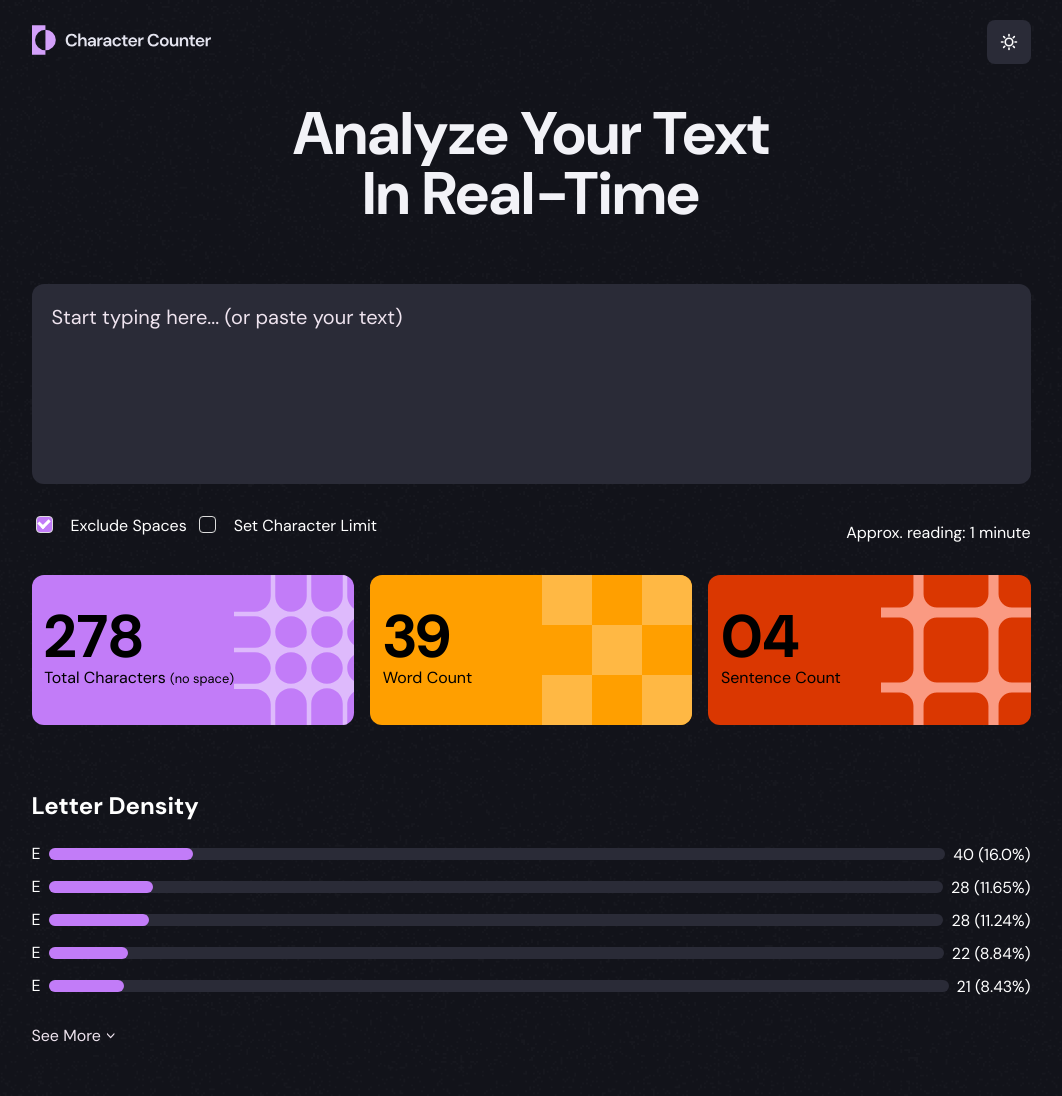
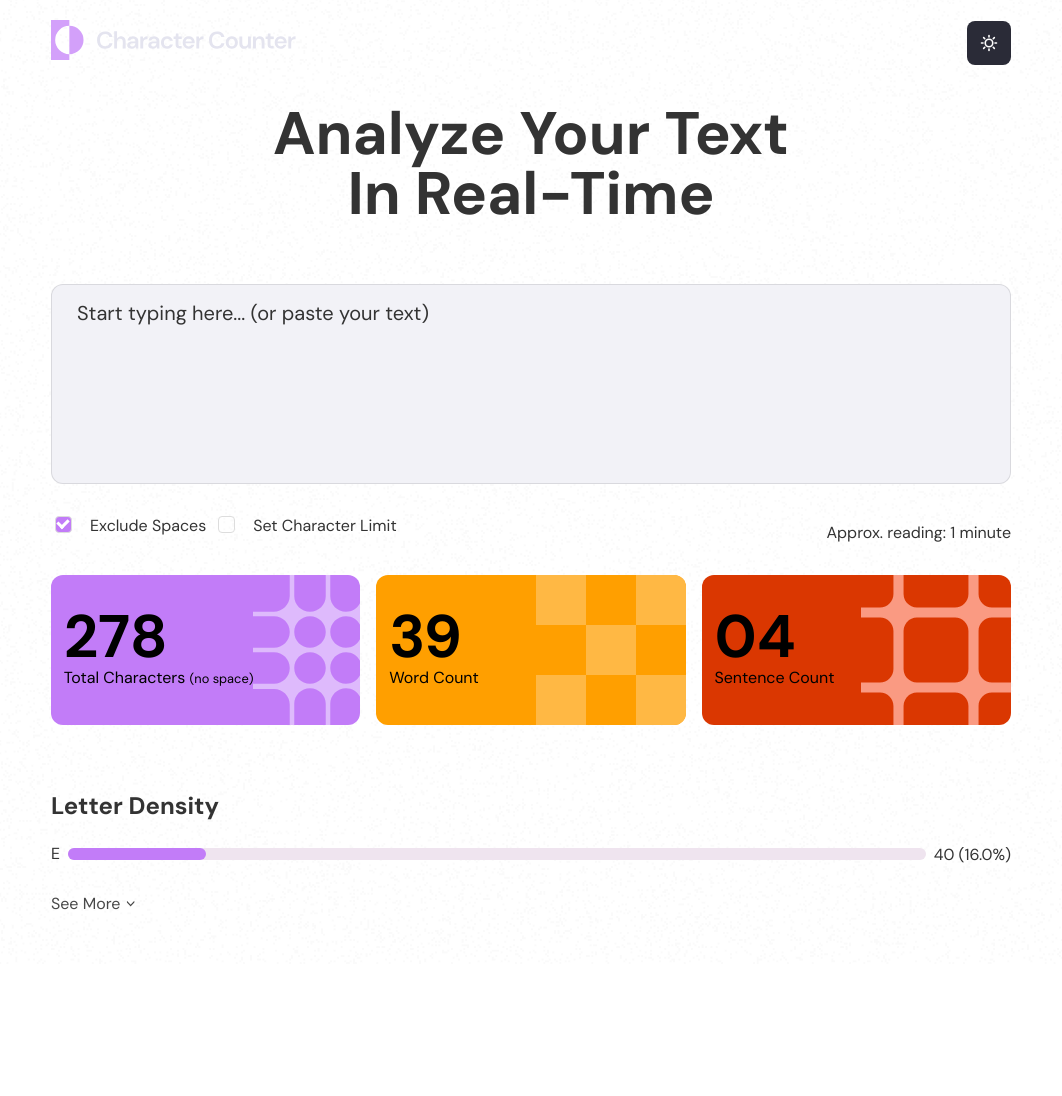
Before and after one commit to Malik825/amalitec_character_counter_project, a plain HTML site: page index.html in a window 1280 px wide. Shown: the whole page, without its empty margins (109-1171 px from the left). After the commit the page ends 964 px from the top, so only its background shows below. Drawn offline with Linux system fonts and the light colour scheme; files whose address does not match are found by name.

Commit message:
restructured html markup and the styles for the light and dark theme

```diff
--- a/index.html
+++ b/index.html
@@ -18,7 +18,7 @@
     <link rel="stylesheet" href="scss/style.css" />
     <title>Frontend Mentor | Character Counter</title>
   </head>
-  <body>
+  <body class="light-theme">
     <!-- Header -->
     <header class="header">
       <div class="container">
@@ -60,15 +60,21 @@
               <div class="control">
                 <label class="custom-checkbox">
                   Exclude Spaces
-                  <input type="checkbox" checked />
+                  <input type="checkbox" checked id="exclude-spaces" />
                   <span class="checkmark"></span>
                 </label>
               </div>
-              <div class="control">
+              <div class="control char-limit">
                 <label class="custom-checkbox">
                   <input type="checkbox" />
                   <span class="checkmark"></span>
                   Set Character Limit
+                  <input
+                    type="number"
+                    class="limit-input"
+                    id="character-limit"
+                    placeholder="0"
+                  />
                 </label>
               </div>
             </div>
@@ -80,7 +86,7 @@
           <div class="grid">
             <article class="result">
               <div class="result-text">
-                <h2>278</h2>
+                <h2 id="character-count">278</h2>
                 <p>Total Characters <span>(no space)</span></p>
               </div>
               <div class="bg">
@@ -92,7 +98,7 @@
             </article>
             <article class="result">
               <div class="result-text">
-                <h2>39</h2>
+                <h2 id="word-count">39</h2>
                 <p>Word Count</p>
               </div>
               <img
@@ -102,7 +108,7 @@
             </article>
             <article class="result">
               <div class="result-text">
-                <h2>04</h2>
+                <h2 id="sentence-count">04</h2>
                 <p>Sentence Count</p>
               </div>
               <img
@@ -118,37 +124,12 @@
               <div class="progress row align">
                 <span>E</span>
                 <div class="progress-bar">
-                  <div class="progress-width" style="width: 16.06%"></div>
+                  <div
+                    class="progress-width"
+                    style="width: 16.06%;"
+                  ></div>
                 </div>
                 <div class="progress-text">40 (16.0%)</div>
-              </div>
-              <div class="progress row align">
-                <span>E</span>
-                <div class="progress-bar">
-                  <div class="progress-width" style="width: 11.65%"></div>
-                </div>
-                <div class="progress-text">28 (11.65%)</div>
-              </div>
-              <div class="progress row align">
-                <span>E</span>
-                <div class="progress-bar">
-                  <div class="progress-width" style="width: 11.24%"></div>
-                </div>
-                <div class="progress-text">28 (11.24%)</div>
-              </div>
-              <div class="progress row align">
-                <span>E</span>
-                <div class="progress-bar">
-                  <div class="progress-width" style="width: 8.84%"></div>
-                </div>
-                <div class="progress-text">22 (8.84%)</div>
-              </div>
-              <div class="progress row align">
-                <span>E</span>
-                <div class="progress-bar">
-                  <div class="progress-width" style="width: 8.43%"></div>
-                </div>
-                <div class="progress-text">21 (8.43%)</div>
               </div>
             </div>
             <button
@@ -161,5 +142,6 @@
         </div>
       </section>
     </main>
+    <script src="./js/main.js"></script>
   </body>
 </html>
--- a/scss/style.scss
+++ b/scss/style.scss
@@ -1,275 +1,214 @@
-*{
+@import url('https://fonts.googleapis.com/css2?family=DM+Sans:ital,opsz,wght@0,9..40,100..1000;1,9..40,100..1000&family=Noto+Sans:ital,wght@0,100..900;1,100..900&family=Outfit:wght@100..900&family=Poppins:ital,wght@0,100;0,200;0,300;0,400;0,500;0,600;0,700;0,800;0,900;1,100;1,200;1,300;1,400;1,500;1,600;1,700;1,800;1,900&display=swap');
+
+* {
     margin: 0;
-    padding:0;
+    padding: 0;
     box-sizing: border-box;
     list-style: none;
     text-decoration: none;
+    font-family: 'DM Sans', "Poppins";
 }
 
-$bg-dark:#12131A;
-body{
+
+body {
     background: url('../assets/images/bg-dark-theme.png') no-repeat center center / cover;
-    color:#fff;
-    font-family: 'DM Sans', sans-serif;
+    color: #fff;
+    font-family: 'DM Sans', "Poppins";
+    transition: background-color 0.3s ease, color 0.3s ease;
+}
+
+body.light-theme {
+    background: url('../assets/images/bg-light-theme.png') no-repeat center center / cover;
+    color: #333 !important;
+
+    .text-input {
+        background: rgb(242, 242, 247);
+        color: #333;
+        border: 1px solid rgba(0,0,0, 0.1);
+        &:focus{
+            outline:none;
+            box-shadow:0px 0px 5px 2px #C27CF8;
+        }
+        &::placeholder{
+            color: #333;
+
+        }
+    }
+
+    .see-more-progress {
+        color: #484848;
+
+        span {
+            color: #444;
+        }
+    }
+}
+
+body.dark-theme {
+    .text-input {
+        background: #2A2B37;
+        color: whitesmoke;
+        border: 1px solid rgba(255, 255, 255, .02);
+        &:focus {
+            outline:none;
+            border-color: #C27CF8;
+            box-shadow:0px 0px 5px 2px #C27CF8;
+
+        }
+    }
+}
+body.light-theme{
+    .progress-bar {
+        background-color: #EFE4EF;
+
+
+        .progress-width {
+            background: #C27CF8;
+            }
+            .see-more-progress {
+
+                color:#333;
+
+                span {
+                    display: inline-block;
+                    transform: rotate(-90deg);
+                    color: #333;
+                }
+            }
+    }
 
 
 }
-button, textarea{
-    font-family: inherit;
+body.dark-theme{
+    .progress-bar {
+        background-color: #2A2B37;
+
+
+        .progress-width {
+            background: #C27CF8;
             }
-.container{
-    width:999px;
-    max-width:75%;
-    margin:0 auto;
-    @media (max-width:457px) {
-        max-width:87%;
-        // background: green;
-        padding: 12px;
+    }
+    .see-more-progress {
+        color: #EFE4EF;
 
+        span {
+            display: inline-block;
+            transform: rotate(-90deg);
+            color: #EFE4EF;
         }
-    .row{
-        display: flex;
-        flex-wrap: wrap;
+    }
 
 
 }
-    .align{
+
+button, textarea {
+    font-family: inherit;
+}
+
+.container {
+    width: 999px;
+    max-width: 75%;
+    margin: 0 auto;
+
+    @media (max-width: 457px) {
+        max-width: 87%;
+        padding: 12px;
+    }
+
+    .row {
+        display: flex;
+        flex-wrap: wrap;
+    }
+
+    .align {
         align-items: center;
     }
-    .jbtn{
+
+    .jbtn {
         justify-content: space-between;
     }
-    .jcn{
+
+    .jcn {
         justify-content: center;
     }
-    .grid{
+
+    .grid {
         display: grid;
         grid-template-columns: repeat(auto-fit, minmax(12rem, 1fr));
         gap: 16px;
         margin-top: 20px;
         margin: 1.4rem 0;
-        .result{
-            display:flex;
+
+        .result {
+            display: flex;
             justify-content: space-between;
             text-align: center;
             color: #fff;
             transition: background-color 0.3s ease;
             border-radius: 12px;
             position: relative;
-            display:flex;
             overflow: hidden;
-            height:150px;
-            .result-text{
+            height: 150px;
+
+            .result-text {
                 display: flex;
                 flex-direction: column;
                 justify-content: center;
                 text-align: left;
                 padding-left: .8rem;
-                flex:1;
-                h2{
+                flex: 1;
+
+                h2 {
                     font-size: 60px;
                     font-weight: bold;
                     line-height: 100%;
-                    color:#000;
+                    color: #000;
                 }
-                p{
+
+                p {
                     margin-bottom: 5px;
                     font-size: 1rem;
-                    color:#000;
+                    color: #000;
                     white-space: nowrap;
-                    span{
+
+                    span {
                         font-size: .8rem;
                     }
                 }
             }
-            img{
-                height:150px;
-                flex:0 0 25%;
 
+            img {
+                height: 150px;
+                flex: 0 0 25%;
                 object-fit: cover;
             }
-            &:nth-child(1){
+
+            &:nth-child(1) {
                 background: #C27CF8;
             }
-            &:nth-child(2){
+
+            &:nth-child(2) {
                 background: #FF9F00;
-
-            }
-            &:nth-child(3){
-                background: #DA3701;
-
             }
 
-
+            &:nth-child(3) {
+                background: #DA3701;
+            }
+        }
+    }
 }
 
-    }
-    .bg{
-        // background: blue;
-        // width:200px;
-        // height: 100px;
-
-    }
-
-  }
-
-    .header{
+.header {
     margin-top: 20px;
     height: 44px;
-        .theme{
+
+    .theme {
         width: 44px;
         height: 44px;
         background: #2A2B37;
         border-radius: 8px;
         cursor: pointer;
-
-                .theme-toggler{
-               width: 18px;
-               height: 18px;
-
-            }
-        }
-      }
-
-
-
-  section{
-      .hero-text{
-        margin: 40px 0;
-        font-size: clamp(34px, 5vw, 60px);
-        flex:0 0 100%;
-        text-align: center;
-        color:#f2f2f7;
-        line-height: 100%;
-
-    }
-    .textarea-wrapper{
-        display:flex;
-        flex-direction: column;
-        gap: 12px;
-        .hint{
-            font-size: 14px;
-            color: #999;
-            margin-bottom: 5px;
-            display: none;
-        }
-        .text-input{
-            width: 100%;
-            padding:15px 25px;
-            height: 200px;
-            margin: 20px 0;
-            padding:20px;
-            border: none;
-            outline:none;
-            border-radius: 12px;
-            background-color: #2A2B37;
-            color: #fff;
-            font-size: 20px;
-
         transition: background-color 0.3s ease;
-            resize: none;
-            &::placeholder{
-                color: #EFE4EF;
-                font-size: 20px;
-            }
-            @media (max-width:450px) {
-                height: 180px;
-            }
-        }
-    }
-.controllers{
-    margin-top: 8px;
-    .controls{
-        gap: 12px;
-    padding: 4px;
-    }
-}
-.progress-container{
-    padding: 20px 0 50px 0;
-    .progress-title{
-        margin:1.4rem 0;
-        font-size: 24px;
-        line-height: 130%;
-    }
-    .progress-row{
-        display: flex;
-        flex-direction: column;
-
-        gap: 12px;
-        .progress{
-            gap: 8px;
-            span{
-               font-size: 16px;
-               line-height: 130%;
-            }
-            .progress-bar{
-                display:flex;
-                justify-content: start;
-                flex: 1;
-                width: 100%;
-                height: 12px;
-                border-radius: 999px;
-                background-color: #2A2B37;
-                transition: width 0.3s ease;
-                position:relative;
-
-                .progress-width{
-                    position:absolute;
-                    background:#C27CF8;
-                    border-radius: 30px;
-                    height: 100%;
-
-                    top:0;
-                    left:0;
-                    z-index: 10;
-
-                }
-            }
-            .progress-text{
-                display: flex;
-                justify-content: flex-end;
-                font: 16px/130%;
-            }
-        }
-    }
-    .see-more-progress{
-        background: transparent;
-        margin-top: 1.8rem;
-        color: #fff;
-        border: none;
-        font-size: 1rem;
-        color: #EFE4EF;
-        cursor: pointer;
-        span{
-
-            display: inline-block;
-            transform: rotate(-90deg);
-            color: #EFE4EF;
-        }
-    }
-}
-
-
-  }
-
-
-
-.header {
-    margin-top: 20px;
-    height: 44px;
-
-    .logo{
-       img{
-        height: 30px;
-        width: 180px;
-       }
-    }
-    .theme {
-        width: clamp(22px, 10vw + 10px, 44px);
-        height: clamp(22px, 10vw + 10px, 44px);
-        background: #2A2B37;
-        border-radius: 8px;
-        cursor: pointer;
 
         .theme-toggler {
             width: 18px;
@@ -278,136 +217,160 @@ button, textarea{
     }
 }
 
-// section {
-//     margin-top: 30px;
+.text-input {
+    width: 100%;
+    padding: 15px 25px;
+    height: 200px;
+    margin: 20px 0;
+    border: none;
+    border-radius: 12px;
+    font-size: 20px;
+    transition: border-color 0.3s ease, box-shadow 0.3s ease;
+    resize: none;
 
-//     .hero-text {
-//         font-size: clamp(34px, 5vw, 60px);
-//         flex: 0 0 100%;
-//         text-align: center;
-//         color: #f2f2f7;
-//         line-height: 100%;
-//     }
+    &::placeholder {
+        color: #EFE4EF;
+        font-size: 20px;
+    }
 
-//     .textarea-wrapper {
-//         display: flex;
-//         flex-direction: column;
-//         gap: 12px;
+    &:focus {
+        border-color: #C27CF8;
+        box-shadow: 0 0 5px rgba(194, 124, 248, 0.5);
+    }
 
-//         .hint {
-//             font-size: 14px;
-//             color: #999;
-//             margin-bottom: 5px;
-//             display: none;
-//         }
+    @media (max-width: 450px) {
+        height: 180px;
+    }
+}
 
-//         .text-input {
-//             width: 100%;
-//             padding: 20px;
-//             height: 200px;
-//             margin: 20px 0;
-//             border: none;
-//             outline: none;
-//             border-radius: 12px;
-//             background-color: #2A2B37;
-//             color: #fff;
-//             font-size: 20px;
-//             resize: none;
-//             transition: background-color 0.3s ease;
+section {
+    .hero-text {
+        margin: 40px 0;
+        font-size: clamp(34px, 5vw, 60px);
+        flex: 0 0 100%;
+        text-align: center;
+        line-height: 100%;
 
-//             &::placeholder {
-//                 color: #EFE4EF;
-//                 font-size: 20px;
-//             }
+    }
 
-//             @media (max-width: 450px) {
-//                 height: 180px;
-//             }
-//         }
-//     }
+    .textarea-wrapper {
+        display: flex;
+        flex-direction: column;
+        gap: 12px;
 
-//     .controllers {
-//         margin-top: 8px;
+        .error-message {
+            color: red;
+            margin-top: -1.2rem;
+            font-size: 17px;
+            transition: opacity 0.3s ease;
+        }
 
-//         .controls {
-//             gap: 12px;
-//             padding: 4px;
-//             @media(max-width:457px){
-//                 display: flex;
-//                 flex-direction: column;
-//                 gap: 4px;
-//             }
-//         }
-//     }
+        .hint {
+            font-size: 18px;
+            color: #999;
+            margin-bottom: 5px;
+            display: none;
+        }
+    }
 
-//     .progress-container {
-//         padding: 20px 0 50px;
+    .controllers {
+        margin-top: 8px;
 
-//         .progress-title {
-//             margin: 1.4rem 0;
-//             font-size: 24px;
-//             line-height: 130%;
-//         }
+        .controls {
+            gap: 12px;
+            padding: 4px;
+        }
 
-//         .progress-row {
-//             display: flex;
-//             flex-direction: column;
-//             gap: 12px;
+        .char-limit {
+            display: flex;
+            align-items: center;
+            justify-content: flex-start;
+            gap: 8px;
+            position: relative;
 
-//             .progress {
-//                 gap: 8px;
+            .limit-input {
+                position: absolute;
+                top: -10%;
+                left: 110%;
+                transform: translateY(-50%);
+                width: 68px;
+                height: 28px;
+                background: transparent;
+                border: 1px solid #2A2B37;
+                padding: 2px 8px;
+                color: #C27CF8;
+                border-radius: 8px;
+                display: none;
+            }
+        }
+    }
 
-//                 span {
-//                     font-size: 16px;
-//                     line-height: 130%;
-//                 }
+    .progress-container {
+        padding: 20px 0 50px 0;
 
-//                 .progress-bar {
-//                     display: flex;
-//                     justify-content: start;
-//                     flex: 1;
-//                     width: 100%;
-//                     height: 12px;
-//                     border-radius: 999px;
-//                     background-color: #2A2B37;
-//                     transition: width 0.3s ease;
-//                     position: relative;
+        .progress-title {
+            margin: 1.4rem 0;
+            font-size: 24px;
+            line-height: 130%;
+        }
 
-//                     .progress-width {
-//                         position: absolute;
-//                         background: #C27CF8; // Progress color
-//                         border-radius: 30px;
-//                         height: 100%;
-//                         top: 0;
-//                         left: 0;
-//                         z-index: 10;
-//                     }
-//                 }
+        .progress-row {
+            display: flex;
+            flex-direction: column;
+            gap: 12px;
 
-//                 .progress-text {
-//                     display: flex;
-//                     justify-content: flex-end;
-//                     font: 16px/130%;
-//                 }
-//             }
-//         }
+            .progress {
+                gap: 8px;
 
-//         .see-more-progress {
-//             background: transparent;
-//             margin-top: 1.8rem;
-//             color: #EFE4EF;
-//             border: none;
-//             font-size: 1rem;
-//             cursor: pointer;
+                span {
+                    font-size: 16px;
+                    line-height: 130%;
+                }
 
-//             span {
-//                 display: inline-block;
-//                 transform: rotate(-90deg);
-//                 color: #EFE4EF;
-//             }
-//         }
-//     }
-// }
+                .progress-bar {
+                    display: flex;
+                    justify-content: start;
+                    flex: 1;
+                    width: 100%;
+                    height: 12px;
+                    border-radius: 999px;
+                    transition: width 0.3s ease;
+                    position: relative;
+
+                    .progress-width {
+                        position: absolute;
+                        border-radius: 30px;
+                        height: 100%;
+                        top: 0;
+                        left: 0;
+                        z-index: 10;
+                        transition: width 0.3s ease;
+                    }
+                }
+
+                .progress-text {
+                    display: flex;
+                    justify-content: flex-end;
+                    font: 16px/130%;
+                }
+            }
+        }
+
+        .see-more-progress {
+            background: transparent;
+            margin-top: 1.8rem;
+            border: none;
+            font-size: 1rem;
+            cursor: pointer;
+
+            span {
+                display: inline-block;
+                transform: rotate(-90deg);
+                // color: #EFE4EF;
+            }
+        }
+    }
+}
 
 .custom-checkbox {
     display: block;
@@ -423,7 +386,6 @@ button, textarea{
     user-select: none;
 }
 
-
 .custom-checkbox input {
     position: absolute;
     opacity: 0;
@@ -432,22 +394,19 @@ button, textarea{
     width: 0;
 }
 
-
 .checkmark {
     position: absolute;
     top: 0;
     left: 0;
     height: 17px;
     width: 17px;
-    border:1.2px solid #ddd;
+    border: 1.2px solid #ddd;
     border-radius: 4px;
 }
-
 
 .custom-checkbox input:checked ~ .checkmark {
     background-color: #C27CF8;
 }
-
 
 .checkmark:after {
     content: "";
@@ -455,11 +414,9 @@ button, textarea{
     display: none;
 }
 
-
 .custom-checkbox input:checked ~ .checkmark:after {
     display: block;
 }
-
 
 .custom-checkbox .checkmark:after {
     left: 3px;
@@ -468,7 +425,5 @@ button, textarea{
     height: 8px;
     border: solid white;
     border-width: 0 3px 3px 0;
-    -webkit-transform: rotate(45deg);
-    -ms-transform: rotate(45deg);
     transform: rotate(45deg);
 }
```
Also changed, not shown: scss/style.css, 1 other file. Lines whose indentation alone changed are shown as unchanged.
